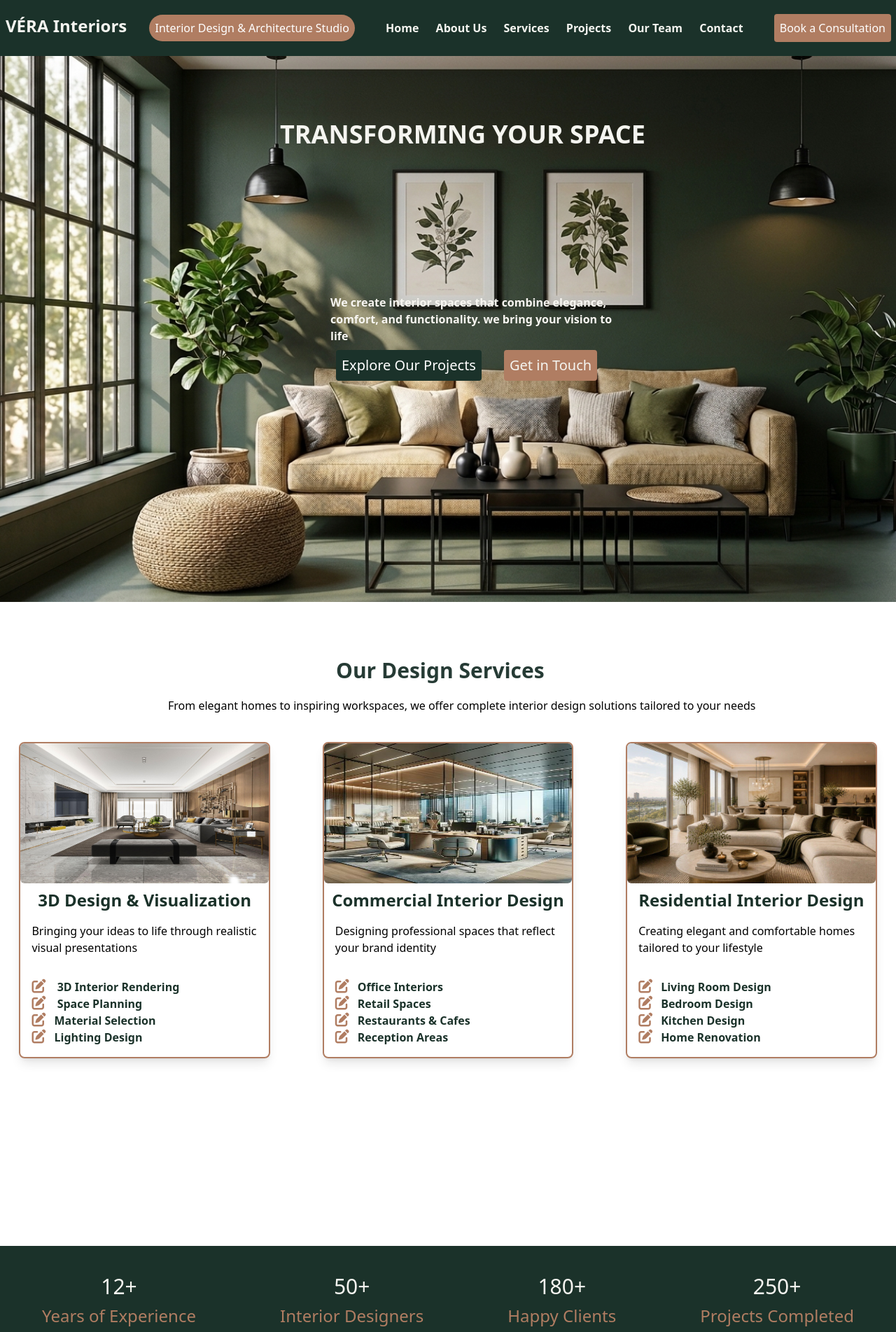
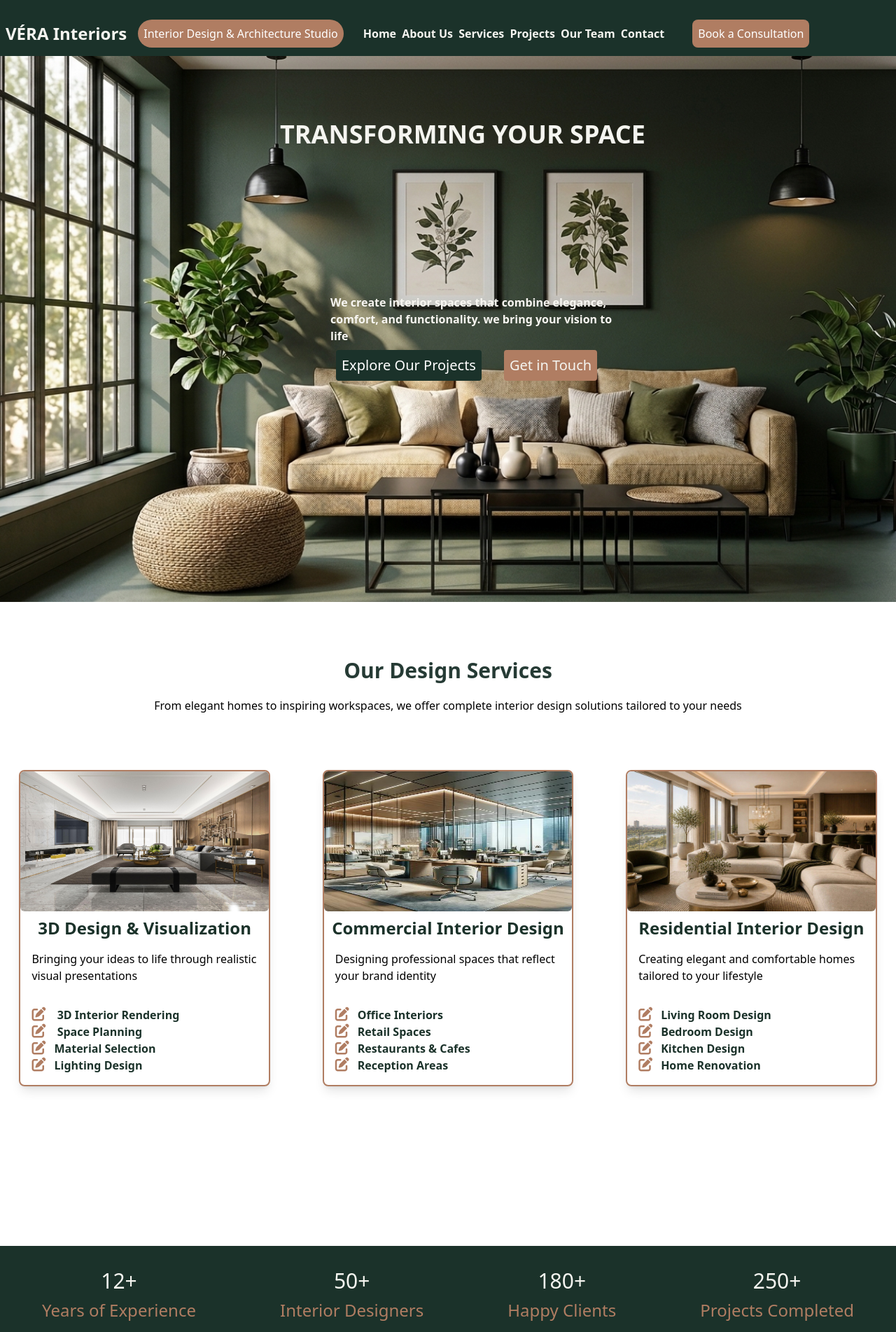
Before and after one commit to yomnaeisa204/V-RA-Interiors, a plain HTML site: page index.html in a window 1280 px wide. Shown: the top 1903 px of the page at 70% size. Drawn offline with nearby package versions, Linux system fonts and the light colour scheme.

Commit message:
Update index.html

```diff
--- a/index.html
+++ b/index.html
@@ -9,19 +9,19 @@
 </head>
 <body>
     <div class="min-h-screen bg-cover" style="background-image:url(images/Gemini_Generated_Image_oj4nhioj4nhioj4n.jfif);">
-    <div class="bg-[#1b322a]  w-full h-20   pt-2 absolute top-0 z-3 fixed">
-<div class="mt-3">
-<h2 class="sm:text-lg md:text-xl  text-[#f5f5f0] font-bold p-2 lg:text-2xl inline ">VÉRA Interiors</h2>
-   <div class="bg-[#b07d62] text-[#FFFFFF]  inline p-2 rounded-full m-5">Interior Design & Architecture Studio</div>
-   <div class="inline text-[#f5f5f0]">
-    <p class="inline pl-5 cursor-pointer  font-bold hover:text-[#b07d62] ">Home</p>
-    <p class="inline pl-5 cursor-pointer font-bold hover:text-[#b07d62]">About Us</p>
-    <p class="inline  pl-5 cursor-pointer font-bold hover:text-[#b07d62]">Services</p>
-    <p class="inline  pl-5 cursor-pointer font-bold hover:text-[#b07d62]">Projects</p>
-    <p class="inline  pl-5 cursor-pointer font-bold hover:text-[#b07d62]">Our Team</p>
-    <p class="inline  pl-5 cursor-pointer font-bold hover:text-[#b07d62]">Contact</p>
+    <div class="bg-[#1b322a]  w-full h-20  fixed  pt-2 top-0 z-50 ">
+<div class="flex items-center mt-3">
+<h2 class=" text-[#f5f5f0] font-bold p-1 sm:p-2  inline text-sm sm:text-lg lg:text-2xl ">VÉRA Interiors</h2>
+   <div class=" inline text-[#FFFFFF] bg-[#b07d62]  p-1 sm:p-2 rounded-full sm:m-2 text-[10px] sm:text-xs lg:text-base">Interior Design & Architecture Studio</div>
+   <div class="hidden md:inline text-[#f5f5f0] ">
+    <p class="inline pl-1 cursor-pointer hover:text-[#b07d62]  font-bold lg:pl-5 ">Home</p>
+    <p class="inline pl-1 cursor-pointer hover:text-[#b07d62] font-bold ">About Us</p>
+    <p class="inline pl-1 cursor-pointer hover:text-[#b07d62]  font-bold ">Services</p>
+    <p class="inline pl-1 cursor-pointer hover:text-[#b07d62]   font-bold ">Projects</p>
+    <p class="inline pl-1 cursor-pointer hover:text-[#b07d62]   font-bold ">Our Team</p>
+    <p class="inline pl-1 cursor-pointer hover:text-[#b07d62]  font-bold ">Contact</p>
    </div>
-   <button class="bg-[#b07d62] text-[#FFFFFF] rounded -6 ml-10 p-2 hover:bg-[#8E5E43] text-[#263B35] duration-400">Book a Consultation</button>
+   <button class="bg-[#b07d62] text-[#FFFFFF] rounded-lg hover:bg-[#8E5E43] text-[#263B35] duration-400 ml-1 sm:ml-2  lg:ml-10 p-1 sm:p-2 text-[10x] sm:text-xs lg:text-base  whitespace-nowrap">Book a Consultation</button>
    </div>
    </div>
    <div class=" mt-15">
@@ -32,10 +32,10 @@
    </div>
    </div>
    <div class="min-h-screen ">
-    <h2 class="text-3xl  font-bold mt-20 ml-120 text-[#263B35]">Our Design Services</h2>
-    <P class=" mt-5 ml-60">From elegant homes to inspiring workspaces, we offer complete interior design solutions tailored to your needs</P>
-   <div class="flex mt-10 gap-5 justify-around">
-    <div class="border-[#b07d62] border-2 rounded-lg w-[28%] hover:scale-102 duration-300 shadow-gray shadow-lg rounded-lg  hover:shadow-2xl  hover:shadow-2xl">
+    <h2 class="text-3xl  font-bold mt-20 text-center text-[#263B35]">Our Design Services</h2>
+    <P class=" mt-5 text-center">From elegant homes to inspiring workspaces, we offer complete interior design solutions tailored to your needs</P>
+   <div class=" flex flex-wrap mt-10 gap-5 justify-around">
+    <div class="border-[#b07d62] border-2 rounded-lg w-[60%] mt-10 lg:w-[28%] hover:scale-102 duration-300 shadow-gray shadow-lg rounded-lg  hover:shadow-2xl  hover:shadow-2xl">
         <img src="images/sfVPMSWmR4ECmVjVsCC7jgbm4GmwuqGsbX9PNv7iePxdeW79VbsNWo5GpSNmhwUH4_El9XBeQ0nZXMxacXIU-n60CdlIQd44YsI0hscN4x7FCEC3dlvN43twHOANny57PeD3uKVOKFRYcNiZnRZqv0W1uMYdDikGHtLofZ5ttU22aoeL9K8vUCiQDapWRWz8.jfif" class="w-full h-50  rounded-md">
         <h2 class="text-2xl text-center pt-2 font-bold text-[#1b322a]">3D Design & Visualization</h2>
     <p class="p-4">Bringing your ideas to life through realistic visual presentations</p>
@@ -46,7 +46,7 @@
     <div><i class="fa-solid fa-pen-to-square text-[#b07d62] text-xl"></i><P class="inline font-bold ml-3 text-[#1b322a]">Lighting Design</P></div>
     </div>
 </div>
-    <div  class="border-[#b07d62] border-2 rounded-lg w-[28%]  hover:scale-102 duration-300 shadow-gray shadow-lg rounded-lg  hover:shadow-2xl  hover:shadow-2xl">
+    <div  class="border-[#b07d62] border-2 rounded-lg  w-[60%] mt-10 lg:w-[28%]   hover:scale-102 duration-300 shadow-gray shadow-lg rounded-lg  hover:shadow-2xl  hover:shadow-2xl">
         <img src="images/teS5_WaECDHLH8vPKUbCNiWySWssgIblo8UlB9hydB2MZLiW7gTMLX0-LsYuulAoodtqUhtFECa3xAKFhVzvxCmtlnAJ4Je60OuzsCitCTmZUPJ2HzIYdO876SqsgEH9V98JdPZoGDPpFT8fDqKsPdyPIKawFxPchHLd0witkDm1TpPsxOshzT8ai2CuzB2.jfif"class="w-full h-50  rounded-md">
         <h2 class="text-2xl text-center pt-2 font-bold text-[#1b322a] ">Commercial Interior Design</h2>
         <p class="p-4">Designing professional spaces that reflect your brand identity</p>
@@ -57,7 +57,7 @@
         <div><i class="fa-solid fa-pen-to-square text-[#b07d62] text-xl"></i><P class="inline font-bold ml-3 text-[#1b322a]">Reception Areas</P></div>
         </div>
     </div>
-    <div  class="border-[#b07d62] border-2 rounded-lg w-[28%]  hover:scale-102 duration-300 shadow-gray shadow-lg rounded-lg  hover:shadow-2xl  hover:shadow-2xl">
+    <div  class="border-[#b07d62] border-2 rounded-lg  w-[60%] mt-10  lg:w-[28%]  hover:scale-102 duration-300 shadow-gray shadow-lg rounded-lg  hover:shadow-2xl  hover:shadow-2xl">
         <img src="images/wNRas6rpeWKHWRgTzqvdXIcKo0hCJU4cnnUyp5RXpc8tBsNqSkS7O8kfzv9S3LgUmT6XlFYe6DdT96q9mPcPSJwyUSDQ6VxLInEMHe5mf7ILM43hYJrLQp28lS5OzKVWunLBPp0TBBjRXDAyvKFJ3R0Vcg0Gwss4j5aSwOuL1vKwkSW9BWEdFDQEUd6I0Wi.jfif"class="w-full h-50 rounded-md">
         <h2 class="text-2xl text-center pt-2 font-bold text-[#1b322a]">Residential Interior Design</h2>
         <p class="p-4">Creating elegant and comfortable homes tailored to your lifestyle</p>
@@ -70,21 +70,21 @@
     </div>
    </div>
    </div>
-   <div class="h-40 w-full bg-[#1b322a]">
-    <div class="flex justify-around text-center pt-10 mt-10">
-    <div>
+   <div class=" min-h-40 w-full bg-[#1b322a] mt-10">
+    <div class="flex flex-wrap justify-around text-center py-5 ">
+    <div class="w-[50%] sm:w-[45%] lg:w-auto py-3">
         <h3 class="text-3xl text-[#f5f5f0]">12+</h3>
         <p class="text-2xl text-[#b07d62] pt-2">Years of Experience</p>
     </div>
-    <div >
+    <div class="w-[50%] sm:w-[45%] lg:w-auto py-3" >
         <h3 class="text-3xl text-[#f5f5f0]">50+</h3>
-        <p class="text-2xl text-[#b07d62] pt-2">Interior Designers</p>
+        <p class="text-2xl text-[#b07d62] pt-2 ">Interior Designers</p>
     </div>
-    <div >
-        <h3 class="text-3xl text-[#f5f5f0]">180+</h3>
+    <div class="w-[50%] sm:w-[45%] lg:w-auto py-3">
+        <h3 class="text-3xl text-[#f5f5f0] ">180+</h3>
         <p class="text-2xl text-[#b07d62] pt-2">Happy Clients</p>
     </div>
-    <div >
+    <div class="w-[50%] sm:w-[45%] lg:w-auto py-3" >
         <h3 class="text-3xl text-[#f5f5f0]">250+</h3>
         <p class="text-2xl text-[#b07d62] pt-2">Projects Completed</p>
     </div>
@@ -93,11 +93,11 @@
    <div class="min-h-screen w-full" >
     <h2 class="text-center mt-20 text-3xl font-bold text-[#263B35]">Our Creative Team</h2>
     <P class="text-center mt-5">Meet the talented professionals behind our beautiful interior spaces</P>
-    <div class="flex justify-around text-center pt-10">
-        <div class="w-[22%] h-100  shadow-gray shadow-lg rounded-lg group  hover:shadow-2xl"><div class="relative  bg-radial from-[#354D43] to-[#101F19] w-full h-50 rounded-lg flex justify-center items-center"><i class="fa-solid fa-user text-7xl text-[#FFFFFF] "></i><div class="absolute inset-0 bg-[#263B35]/60 backdrop-blur-sm rounded-lg opacity-0 group-hover:opacity-100 duration-300 flex justify-center gap-5"><i class="fa-brands fa-facebook-f  text-white text-2xl cursor-pointer hover:text-[#b07d62] mt-25"></i> <i class="fa-brands fa-linkedin-in text-white text-2xl cursor-pointer mt-25 hover:text-[#b07d62] "></i> <i class="fa-brands fa-twitter text-white text-2xl cursor-pointer mt-25 hover:text-[#b07d62] "></i></div></div><h3 class="text-2xl text-[#263B35] mt-3">Yara Khattab</h3><p class="text-[#b07d62] mt-2">Project Manager</p><P class=" text-[#263B35] p-2">Coordinates project timelines, manages teams, and ensures every design is delivered smoothly and on schedule</P></div>
-        <div class="w-[22%] h-100  shadow-gray shadow-lg rounded-lg group hover:shadow-2xl"><div class="relative  bg-radial from-[#354D43] to-[#101F19] w-full h-50 rounded-lg flex justify-center items-center"><i class="fa-solid fa-user text-7xl text-[#FFFFFF] "></i><div class="absolute inset-0 bg-[#263B35]/60 backdrop-blur-sm rounded-lg opacity-0 group-hover:opacity-100 duration-300 flex justify-center gap-5"><i class="fa-brands fa-facebook-f  text-white text-2xl cursor-pointer hover:text-[#b07d62] mt-25"></i> <i class="fa-brands fa-linkedin-in text-white text-2xl cursor-pointer mt-25 hover:text-[#b07d62] "></i> <i class="fa-brands fa-twitter text-white text-2xl cursor-pointer mt-25 hover:text-[#b07d62] "></i></div></div><h3 class="text-2xl text-[#263B35] mt-3">Salma Tahoun</h3><P class="text-[#b07d62] mt-2">3D Visualizer</P><P  class=" text-[#263B35] p-2">Develops realistic 3D models and visual presentations to help clients imagine their future spaces</P></div>
-        <div class="w-[22%] h-100 shadow-gray shadow-lg rounded-lg group hover:shadow-2xl"><div class="relative  bg-radial from-[#354D43] to-[#101F19] w-full h-50 rounded-lg flex justify-center items-center"><i class="fa-solid fa-user text-7xl text-[#FFFFFF]"></i><div class="absolute inset-0 bg-[#263B35]/60 backdrop-blur-sm rounded-lg opacity-0 group-hover:opacity-100 duration-300 flex justify-center gap-5"><i class="fa-brands fa-facebook-f  text-white text-2xl cursor-pointer hover:text-[#b07d62] mt-25"></i> <i class="fa-brands fa-linkedin-in text-white text-2xl cursor-pointer mt-25 hover:text-[#b07d62] "></i> <i class="fa-brands fa-twitter text-white text-2xl cursor-pointer mt-25 hover:text-[#b07d62] "></i></div></div><h3 class="text-2xl text-[#263B35] mt-3">Maya Yaser</h3><P class="text-[#b07d62] mt-2">Senior Interior Designer</P><P  class=" text-[#263B35] p-2">Creates elegant interior concepts, selects colors and materials, and transforms ideas into beautiful spaces</P></div>
-        <div class="w-[22%] h-100 shadow-gray shadow-lg rounded-lg group hover:shadow-2xl"><div class="relative  bg-radial from-[#354D43] to-[#101F19] w-full h-50 rounded-lg flex justify-center items-center"><i class="fa-solid fa-user text-7xl text-[#FFFFFF] "></i><div class="absolute inset-0 bg-[#263B35]/60 backdrop-blur-sm rounded-lg opacity-0 group-hover:opacity-100 duration-300 flex justify-center gap-5"><i class="fa-brands fa-facebook-f  text-white text-2xl cursor-pointer hover:text-[#b07d62] mt-25"></i> <i class="fa-brands fa-linkedin-in text-white text-2xl cursor-pointer mt-25 hover:text-[#b07d62] "></i> <i class="fa-brands fa-twitter text-white text-2xl cursor-pointer mt-25 hover:text-[#b07d62] "></i></div></div><h3 class="text-2xl text-[#263B35] mt-3">Yomna Eisa</h3><P class="text-[#b07d62] mt-2">Creative Director</P><P  class=" text-[#263B35] p-2">Leads the creative vision and ensures every project reflects our design standards and brand identity</P></div>
+    <div class="flex flex-wrap justify-around text-center pt-10 gap-5">
+        <div class="w-[50%] lg:w-[22%] h-100  shadow-gray shadow-lg rounded-lg group  hover:shadow-2xl"><div class="relative  bg-radial from-[#354D43] to-[#101F19] w-full h-50 rounded-lg flex justify-center items-center"><i class="fa-solid fa-user text-7xl text-[#FFFFFF] "></i><div class="absolute inset-0 bg-[#263B35]/60 backdrop-blur-sm rounded-lg opacity-0 group-hover:opacity-100 duration-300 flex justify-center gap-5"><i class="fa-brands fa-facebook-f  text-white text-2xl cursor-pointer hover:text-[#b07d62] mt-25"></i> <i class="fa-brands fa-linkedin-in text-white text-2xl cursor-pointer mt-25 hover:text-[#b07d62] "></i> <i class="fa-brands fa-twitter text-white text-2xl cursor-pointer mt-25 hover:text-[#b07d62] "></i></div></div><h3 class="text-2xl text-[#263B35] mt-3">Yara Khattab</h3><p class="text-[#b07d62] mt-2">Project Manager</p><P class=" text-[#263B35] p-2">Coordinates project timelines, manages teams, and ensures every design is delivered smoothly and on schedule</P></div>
+        <div class="w-[50%] lg:w-[22%] h-100  shadow-gray shadow-lg rounded-lg group hover:shadow-2xl"><div class="relative  bg-radial from-[#354D43] to-[#101F19] w-full h-50 rounded-lg flex justify-center items-center"><i class="fa-solid fa-user text-7xl text-[#FFFFFF] "></i><div class="absolute inset-0 bg-[#263B35]/60 backdrop-blur-sm rounded-lg opacity-0 group-hover:opacity-100 duration-300 flex justify-center gap-5"><i class="fa-brands fa-facebook-f  text-white text-2xl cursor-pointer hover:text-[#b07d62] mt-25"></i> <i class="fa-brands fa-linkedin-in text-white text-2xl cursor-pointer mt-25 hover:text-[#b07d62] "></i> <i class="fa-brands fa-twitter text-white text-2xl cursor-pointer mt-25 hover:text-[#b07d62] "></i></div></div><h3 class="text-2xl text-[#263B35] mt-3">Salma Tahoun</h3><P class="text-[#b07d62] mt-2">3D Visualizer</P><P  class=" text-[#263B35] p-2">Develops realistic 3D models and visual presentations to help clients imagine their future spaces</P></div>
+        <div class="w-[50%] lg:w-[22%] h-100 shadow-gray shadow-lg rounded-lg group hover:shadow-2xl"><div class="relative  bg-radial from-[#354D43] to-[#101F19] w-full h-50 rounded-lg flex justify-center items-center"><i class="fa-solid fa-user text-7xl text-[#FFFFFF]"></i><div class="absolute inset-0 bg-[#263B35]/60 backdrop-blur-sm rounded-lg opacity-0 group-hover:opacity-100 duration-300 flex justify-center gap-5"><i class="fa-brands fa-facebook-f  text-white text-2xl cursor-pointer hover:text-[#b07d62] mt-25"></i> <i class="fa-brands fa-linkedin-in text-white text-2xl cursor-pointer mt-25 hover:text-[#b07d62] "></i> <i class="fa-brands fa-twitter text-white text-2xl cursor-pointer mt-25 hover:text-[#b07d62] "></i></div></div><h3 class="text-2xl text-[#263B35] mt-3">Maya Yaser</h3><P class="text-[#b07d62] mt-2">Senior Interior Designer</P><P  class=" text-[#263B35] p-2">Creates elegant interior concepts, selects colors and materials, and transforms ideas into beautiful spaces</P></div>
+        <div class="w-[50%] lg:w-[22%] h-100 shadow-gray shadow-lg rounded-lg group hover:shadow-2xl"><div class="relative  bg-radial from-[#354D43] to-[#101F19] w-full h-50 rounded-lg flex justify-center items-center"><i class="fa-solid fa-user text-7xl text-[#FFFFFF] "></i><div class="absolute inset-0 bg-[#263B35]/60 backdrop-blur-sm rounded-lg opacity-0 group-hover:opacity-100 duration-300 flex justify-center gap-5"><i class="fa-brands fa-facebook-f  text-white text-2xl cursor-pointer hover:text-[#b07d62] mt-25"></i> <i class="fa-brands fa-linkedin-in text-white text-2xl cursor-pointer mt-25 hover:text-[#b07d62] "></i> <i class="fa-brands fa-twitter text-white text-2xl cursor-pointer mt-25 hover:text-[#b07d62] "></i></div></div><h3 class="text-2xl text-[#263B35] mt-3">Yomna Eisa</h3><P class="text-[#b07d62] mt-2">Creative Director</P><P  class=" text-[#263B35] p-2">Leads the creative vision and ensures every project reflects our design standards and brand identity</P></div>
     </div>
    </div>
    <div class="min-h-screen w-full bg-radial from-[#354D43] to-[#101F19]">
```
